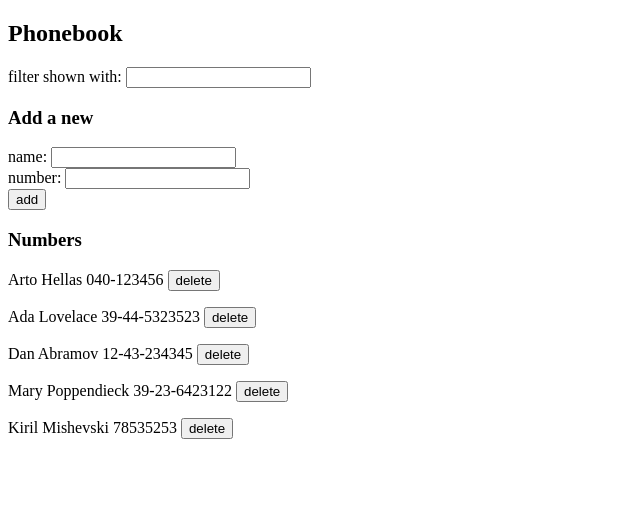
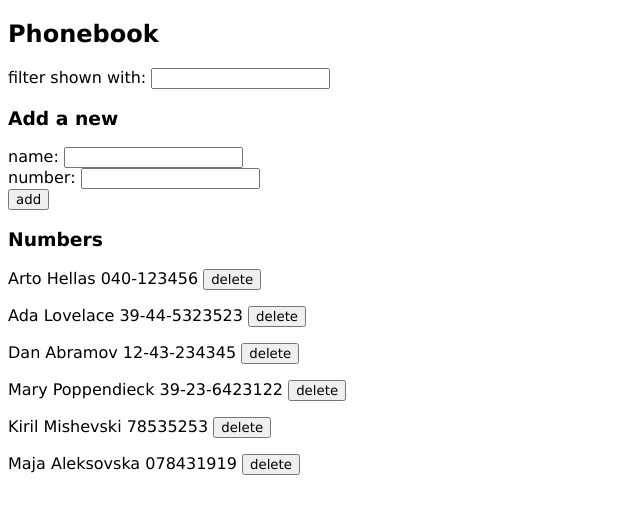
Before and after one commit to mishevski-k/fullstackopen, a React (Vite) app in the folder part2/phonebook/: page / in a window 1280 px wide. Shown: the top 514 px of the page, without its empty margins (0-640 px from the left). Built offline with nearby package versions, Linux system fonts and the light colour scheme; data requests are answered from the project's data file.

Commit message:
Part2 exercise 2.17 added notification component and logic to dispplay message on crud operations

```diff
--- a/part2/phonebook/db.json
+++ b/part2/phonebook/db.json
@@ -24,6 +24,11 @@
       "name": "Kiril Mishevski",
       "number": "78535253",
       "id": 5
+    },
+    {
+      "name": "Maja Aleksovska",
+      "number": "078431919",
+      "id": 6
     }
   ]
 }
--- a/part2/phonebook/src/App.jsx
+++ b/part2/phonebook/src/App.jsx
@@ -3,6 +3,8 @@ import PhoneList from "./components/PhoneList";
 import Filter from './components/Filter';
 import PersonForm from './components/PersonForm';
 import personService from './services/persons';
+import Notification from './components/Notification';
+import './assets/css/main.css';
 
 const App = () => {
 
@@ -10,6 +12,7 @@ const App = () => {
   const [ newName, setNewName ] = useState('');
   const [ newNumber, setNewNumber ] = useState('');
   const [ filterPerson, setFilterPerson ] = useState('');
+  const [ notificationMessage, setNotificationMessage] = useState({type: null, message: null});
 
   useEffect(() => {
 
@@ -43,6 +46,10 @@ const App = () => {
       .remove(id)
       .then( response => {
         setPersons(persons.filter(person => person.id !== id));
+        setNotificationMessage({type: 'success', message: `Deleted ${person.name}`})
+        setTimeout(() => {
+          setNotificationMessage({type: null, message: null});
+        }, 2000);
       });
     }
   }
@@ -52,9 +59,17 @@ const App = () => {
       .update(id, person)
       .then( result => {
         setPersons(persons.map(person => person.id !== result.id ? person : result));
+        setNotificationMessage({type: 'success', message: `Updated ${person.name}`})
+        setTimeout(() => {
+          setNotificationMessage({type: null, message: null});
+        }, 2000);
       })
       .catch(error => {
         setPersons(person.filter(person => person.id !== id));
+        setNotificationMessage({type: 'error', message: `Person ${person.name} not found!`})
+        setTimeout(() => {
+          setNotificationMessage({type: null, message: null});
+        }, 2000);
       })
   }
 
@@ -83,12 +98,17 @@ const App = () => {
         setPersons(persons.concat(returnedPerson));
         setNewName('')
         setNewNumber('');
+        setNotificationMessage({type: 'success', message: `Added ${returnedPerson.name}`});
+        setTimeout(() => {
+          setNotificationMessage({type: null, message: null});
+        }, 2000)
       })
   }
 
   return(
     <div>
       <h2>Phonebook</h2>
+      <Notification type={notificationMessage.type} message={notificationMessage.message} />
       <Filter value={filterPerson} handleChange={handleFilterPerson} />
       <h3>Add a new</h3>
       <PersonForm handleSubmit={addPerson} nameValue={newName} numberValue={newNumber} handleNameChange={handleNameChange} handleNumberChange={handleNumberChange} />
--- /dev/null
+++ b/part2/phonebook/src/assets/css/main.css
@@ -0,0 +1,24 @@
+* {
+    box-sizing: border-box;
+    font-family:Verdana, Geneva, Tahoma, sans-serif;
+}
+
+.notification-container {
+    background-color: gainsboro;
+    padding: 1rem;
+    border-radius: 15px;
+    font-weight: 600;
+    color: slateblue;
+    border: 5px solid slateblue;
+    margin: 1rem 0;
+}
+
+.notification-container.type-success {
+    color: green;
+    border-color: green;
+}
+
+.notification-container.type-error {
+    color: red;
+    border-color: red;
+}
--- /dev/null
+++ b/part2/phonebook/src/components/Notification.jsx
@@ -0,0 +1,13 @@
+const Notification = ({type, message}) => {
+    if(message === null){
+        return null;
+    }
+
+    return(
+        <div className={"notification-container type-" + type}>
+            {message}
+        </div>
+    )
+}
+
+export default Notification;
--- a/part2/phonebook/src/services/persons.jsx
+++ b/part2/phonebook/src/services/persons.jsx
@@ -15,7 +15,7 @@ const remove = (id) => {
 }
 
 const update = (id, person) => {
-    return axios.put(`${baseUrl}/${id}`, person).then( result => result.data ).catch(error => alert(`Could not update person`));
+    return axios.put(`${baseUrl}/${id}`, person).then( result => result.data );
 }
 
 export default { getAll, create, remove, update }
```
